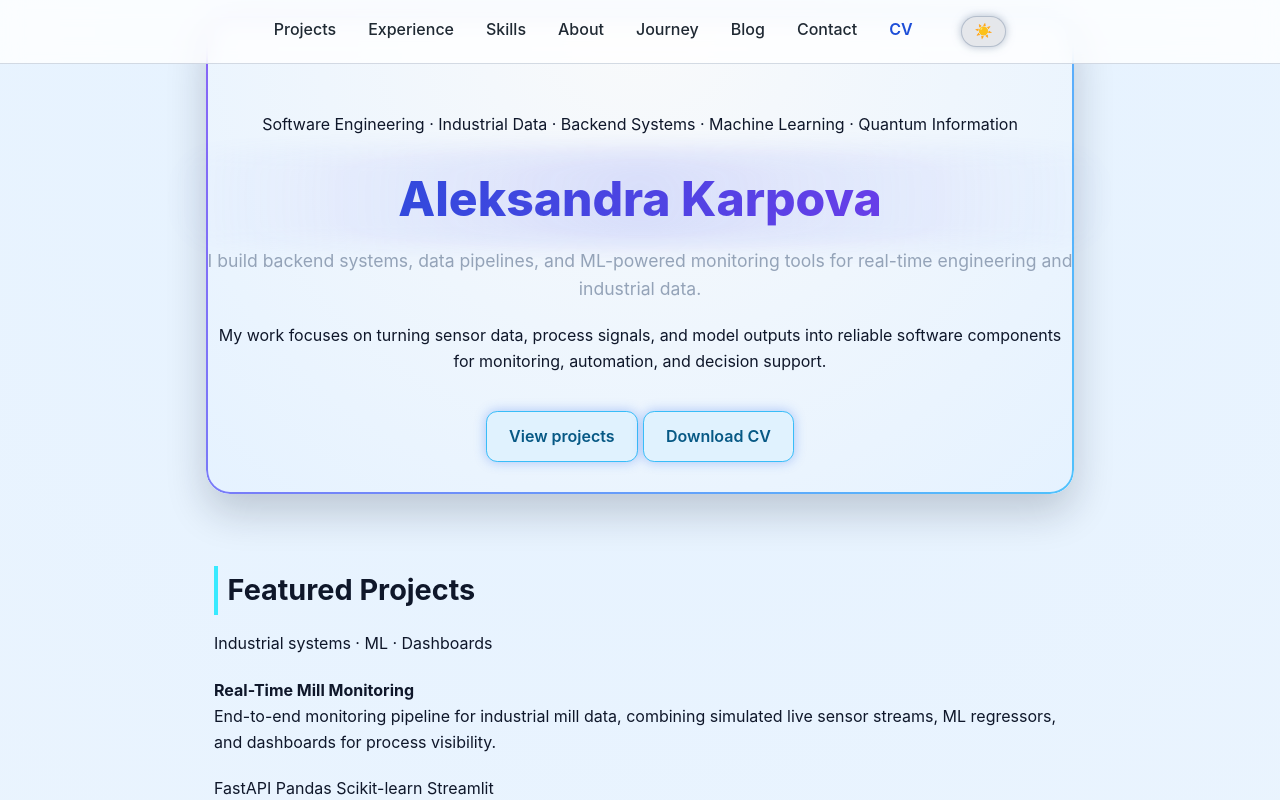
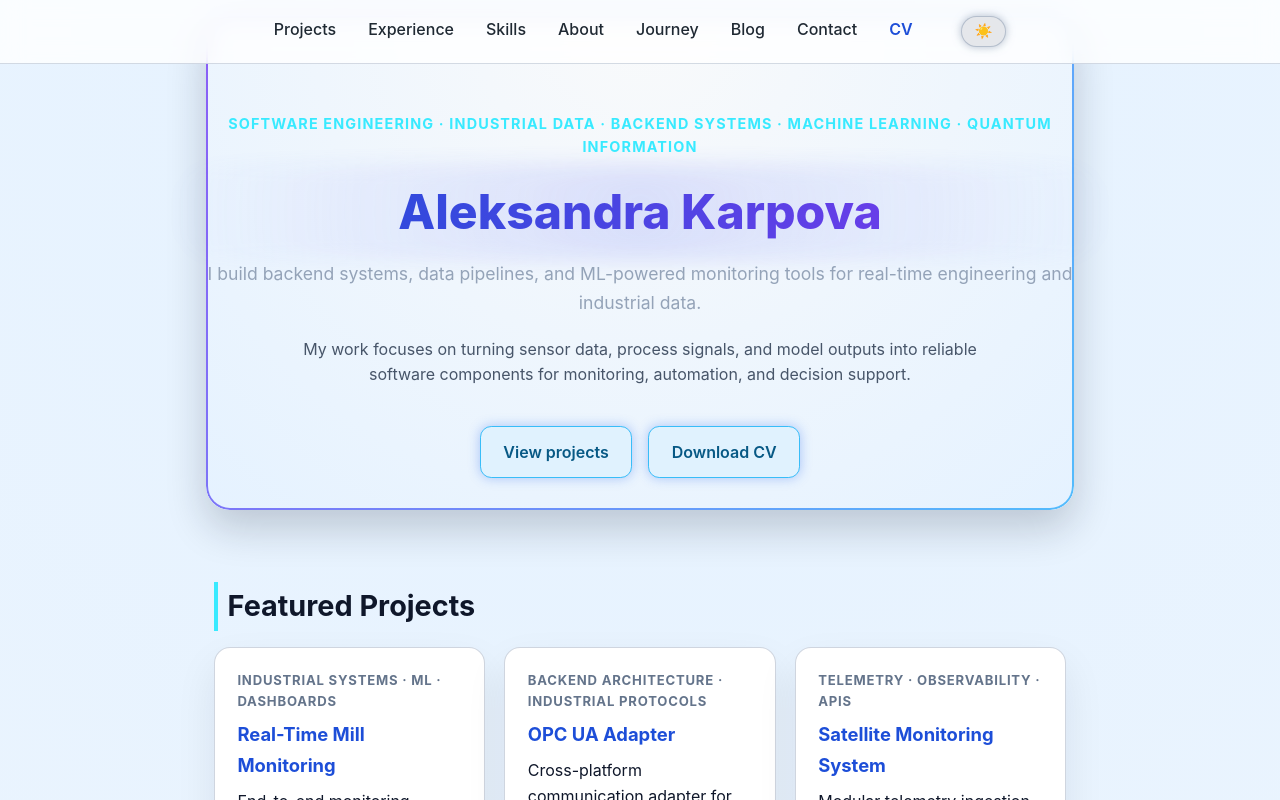
Before and after one commit to alexaK88/alexaK88.github.io, a plain HTML site: page index.html in a window 1280 px wide. Both pictures are taken after a click on the button "Toggle theme". Shown: the top 800 px of the page. Drawn offline with Linux system fonts and the light colour scheme.

Commit message:
Update style.css

```diff
--- a/style.css
+++ b/style.css
@@ -146,7 +146,6 @@ p {
 }
 
 div {
-  margin-bottom: 20 px;
   line-height: 1.7;
 }
 
@@ -190,6 +189,114 @@ section h3 {
   margin-bottom: 1rem;
   border-left: 4px solid #38eaff;
   padding-left: 0.6rem;
+}
+
+.hero-eyebrow {
+  color: #38eaff;
+  font-size: 0.9rem;
+  font-weight: 700;
+  letter-spacing: 0.08em;
+  text-transform: uppercase;
+  margin-bottom: 0.8rem;
+}
+
+.hero-summary {
+  max-width: 720px;
+  margin: 1rem auto 0;
+  color: #cbd5e1;
+  font-size: 1rem;
+}
+
+.hero-actions {
+  margin-top: 1.4rem;
+  display: flex;
+  justify-content: center;
+  gap: 1rem;
+  flex-wrap: wrap;
+}
+
+.secondary-button {
+  background: transparent;
+  box-shadow: none;
+}
+
+.project-grid {
+  display: grid;
+  grid-template-columns: repeat(auto-fit, minmax(260px, 1fr));
+  gap: 1.2rem;
+}
+
+.project-card {
+  background: rgba(0, 8, 20, 0.7);
+  border: 1px solid rgba(56, 234, 255, 0.35);
+  border-radius: 1rem;
+  padding: 1.4rem;
+  box-shadow: 0 0 18px rgba(56, 234, 255, 0.15);
+  transition: transform 0.2s ease, box-shadow 0.2s ease;
+}
+
+.project-card:hover {
+  transform: translateY(-4px);
+  box-shadow: 0 0 24px rgba(56, 234, 255, 0.35);
+}
+
+.project-card h4 {
+  color: #8bdcff;
+  font-size: 1.15rem;
+  margin-bottom: 0.5rem;
+}
+
+.project-label {
+  color: #94a3b8;
+  font-size: 0.82rem;
+  font-weight: 700;
+  text-transform: uppercase;
+  letter-spacing: 0.06em;
+  margin-bottom: 0.4rem;
+}
+
+.project-tags {
+  display: flex;
+  flex-wrap: wrap;
+  gap: 0.4rem;
+  margin: 1rem 0;
+}
+
+.project-tags span {
+  font-size: 0.78rem;
+  padding: 0.25rem 0.6rem;
+  border-radius: 999px;
+  background: rgba(56, 234, 255, 0.08);
+  border: 1px solid rgba(56, 234, 255, 0.25);
+  color: #cdefff;
+}
+
+.experience-card {
+  margin-bottom: 1.2rem;
+}
+
+body.light-theme .hero-summary {
+  color: #475569;
+}
+
+body.light-theme .project-card {
+  background: #ffffff;
+  border-color: rgba(148, 163, 184, 0.45);
+  box-shadow: 0 18px 40px rgba(15, 23, 42, 0.08);
+}
+
+body.light-theme .project-card h4 {
+  color: #1d4ed8;
+}
+
+body.light-theme .project-label {
+  color: #64748b;
+}
+
+body.light-theme .project-tags span {
+  background: #eff6ff;
+  border-color: #bfdbfe;
+  color: #1e3a8a;
 }
 
 /* ---------- CARD ---------- */
```
